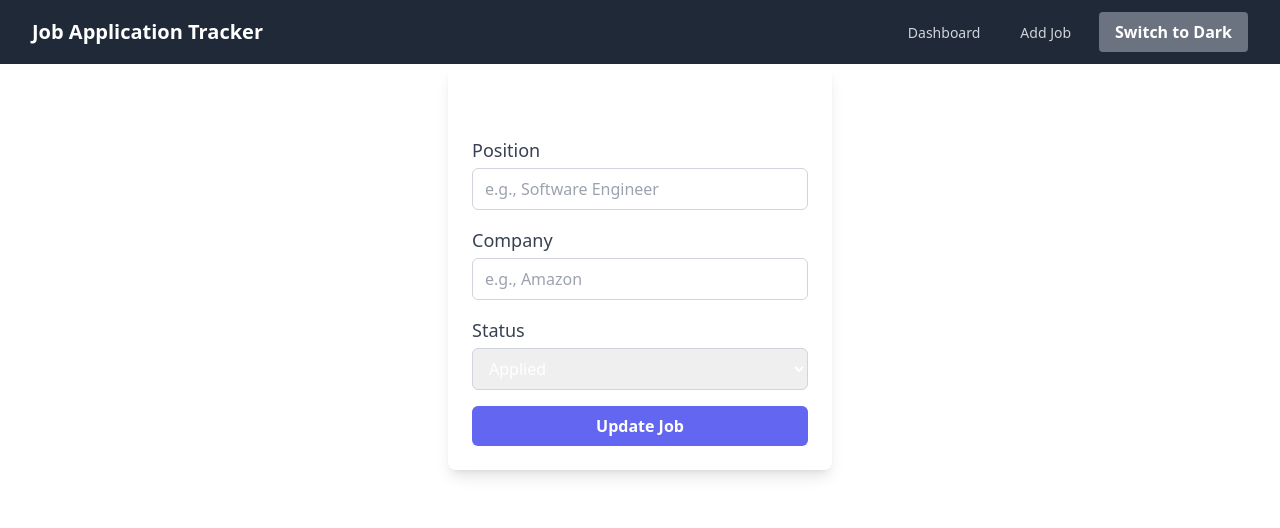
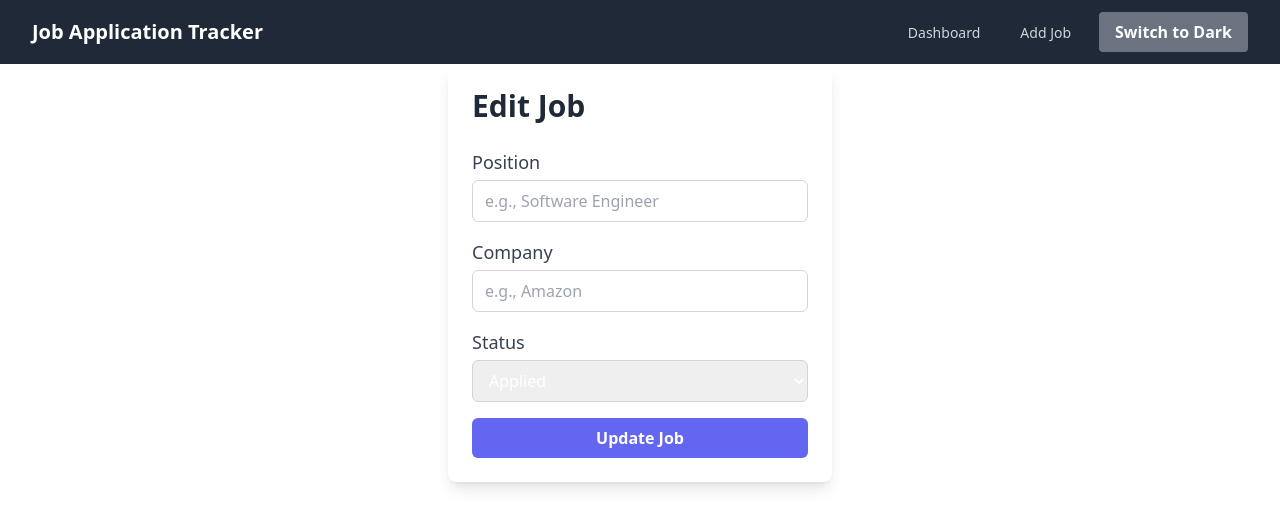
Before and after one commit to hasantohidul/job-application-tracker, a React (Create React App) app: page /edit-job/1 in a window 1280 px wide. Shown: the top 528 px of the page. Built offline with nearby package versions, Linux system fonts and the light colour scheme.

Commit message:
feat: add style for dark mode in JobForm using Tailwind CSS

```diff
--- a/src/components/JobForm.js
+++ b/src/components/JobForm.js
@@ -17,7 +17,7 @@ const CustomTextInput = ({ label, ...props }) => {
   return (
     <div className="mb-4">
       <label
-        className="block text-lg font-medium text-gray-700 mb-1"
+        className="block text-lg font-medium text-gray-700 dark:text-gray-100 mb-1"
         htmlFor={props.id || props.name}
       >
         {label}
@@ -48,7 +48,7 @@ const CustomSelect = ({ label, ...props }) => {
   return (
     <div className="mb-4">
       <label
-        className="block text-lg font-medium text-gray-700 mb-1"
+        className="block text-lg font-medium text-gray-700 dark:text-gray-100 mb-1"
         htmlFor={props.id || props.name}
       >
         {label}
@@ -112,8 +112,8 @@ function JobForm({ isEditing }) {
       enableReinitialize={true}
     >
       {(formik) => (
-        <div className="max-w-sm mx-auto bg-white p-6 rounded-lg shadow-lg">
-          <h1 className="text-2xl font-bold mb-4">
+        <div className="max-w-sm mx-auto bg-white p-6 rounded-lg shadow-lg bg-gray-100 dark:bg-gray-800">
+          <h1 className="text-3xl font-bold mb-6 text-gray-800 dark:text-gray-100">
             {isEditing ? "Edit Job" : "Add Job"}
           </h1>
           <Form>
```
